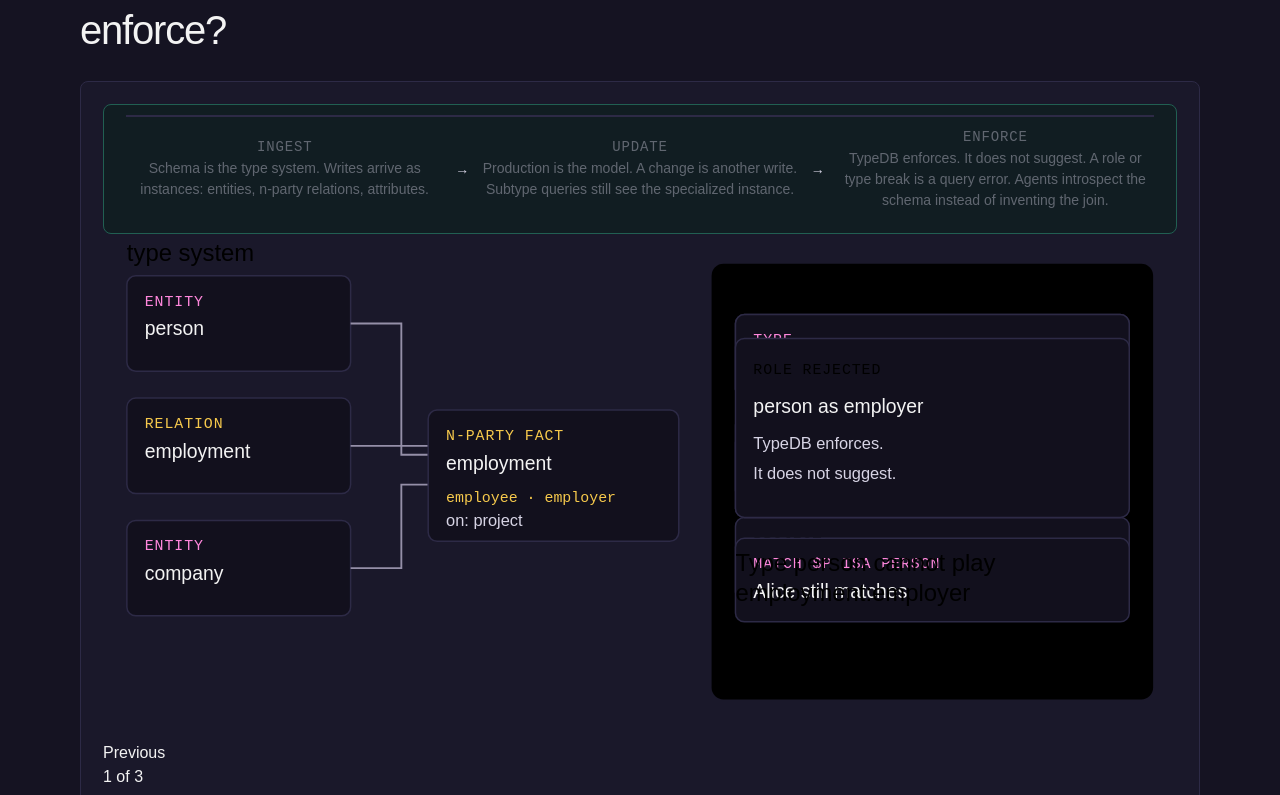
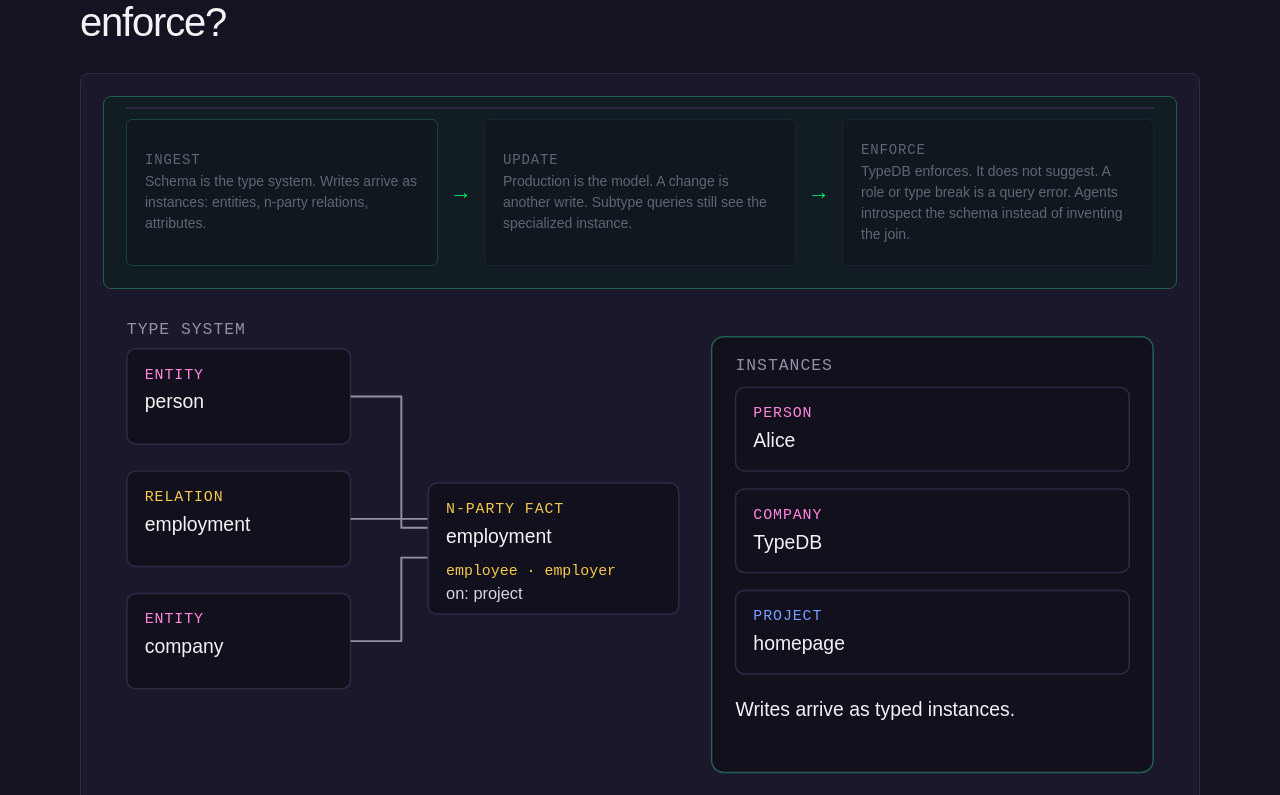
Before and after one commit to daniel-crowe/typedb-hp-v1-pr3-src, a Next.js app: page / in a window 1280 px wide. Shown: the part 2025-2820 px from the top of the page. Built offline with nearby package versions, Linux system fonts and the light colour scheme; a web font is replaced by a local one.

Commit message:
Slice C click-back Previous controls for 9b71604

```diff
--- a/app/globals.css
+++ b/app/globals.css
@@ -896,7 +896,7 @@
   display: flex;
   flex-wrap: wrap;
   gap: 8px;
-  margin: 36px 0 18px;
+  margin: 20px 0 18px;
 }
 
 .tablist button {
@@ -984,6 +984,7 @@
   align-items: start;
   padding: 22px 24px 22px 16px;
   border-bottom: 1px solid var(--raised);
+  cursor: pointer;
 }
 
 .stack-stage:last-of-type {
@@ -1109,7 +1110,7 @@
   font-weight: 500;
 }
 
-.domain-graphic span {
+.domain-graphic figcaption span {
   color: var(--mute);
   font-size: 14px;
 }
@@ -1148,20 +1149,27 @@
   background: var(--accent);
 }
 
-.lifecycle-band article {
+.lifecycle-step {
   position: relative;
   z-index: 1;
+  width: 100%;
+  margin: 0;
   padding: 20px 18px;
   border: 1px solid var(--raised);
   border-radius: 6px;
   background: #12101d;
+  color: inherit;
+  font: inherit;
+  text-align: left;
+  cursor: pointer;
 }
 
-.lifecycle-band article.is-on {
+.lifecycle-step.is-on,
+.lifecycle-step[aria-pressed="true"] {
   border-color: color-mix(in srgb, var(--accent) 50%, var(--raised));
 }
 
-.lifecycle-band.is-poster article,
+.lifecycle-band.is-poster .lifecycle-step,
 .lifecycle-band.is-poster .lifecycle-fill {
   opacity: 1;
 }
@@ -1209,6 +1217,111 @@
   font-weight: 500;
   letter-spacing: -0.04em;
   line-height: 1.12;
+}
+
+.suite-stage {
+  cursor: pointer;
+}
+
+.stack-stage:focus-visible,
+.suite-stage:focus-visible,
+.lifecycle-step:focus-visible {
+  outline: 2px solid var(--accent);
+  outline-offset: 2px;
+}
+
+.meaning-graphic {
+  display: block;
+  width: 100%;
+  height: auto;
+  margin-top: 18px;
+}
+
+.meaning-graphic [data-show] {
+  opacity: 0;
+}
+
+.meaning-graphic[data-meaning-phase="ingest"] [data-show="ingest"],
+.meaning-graphic[data-meaning-phase="update"] [data-show="update"],
+.meaning-graphic[data-meaning-phase="enforce"] [data-show="enforce"] {
+  opacity: 1;
+}
+
+.meaning-col-label {
+  fill: var(--mute-2);
+  font-family: var(--font-family-code);
+  font-size: 11px;
+  letter-spacing: 0.06em;
+  text-transform: uppercase;
+}
+
+.meaning-phase-frame {
+  fill: #12101d;
+  stroke: color-mix(in srgb, var(--accent) 28%, var(--raised));
+}
+
+.meaning-note {
+  fill: var(--ink);
+  font-size: 13px;
+}
+
+.meaning-fail-line {
+  fill: var(--danger);
+  font-family: var(--font-family-code);
+  font-size: 12px;
+}
+
+.meaning-fail rect {
+  stroke: var(--danger);
+}
+
+.meaning-subtype rect {
+  stroke: var(--accent);
+}
+
+.meaning-subtype-edge {
+  stroke: var(--accent);
+  stroke-width: 1.5;
+}
+
+.scrub-back {
+  display: flex;
+  align-items: center;
+  gap: 14px;
+  margin-top: 16px;
+}
+
+.scrub-back-btn {
+  min-height: 40px;
+  padding: 0 16px;
+  border: 1px solid var(--raised);
+  border-radius: 4px;
+  background: color-mix(in srgb, var(--accent) 10%, #12101d);
+  color: var(--ink);
+  font: inherit;
+  font-size: 14px;
+  font-weight: 500;
+  cursor: pointer;
+}
+
+.scrub-back-btn:hover:not(:disabled) {
+  border-color: color-mix(in srgb, var(--accent) 55%, var(--raised));
+}
+
+.scrub-back-btn:disabled {
+  opacity: 0.4;
+  cursor: not-allowed;
+}
+
+.scrub-back-btn:focus-visible {
+  outline: 2px solid var(--accent);
+  outline-offset: 2px;
+}
+
+.scrub-back-pos {
+  margin: 0;
+  color: var(--mute);
+  font-size: 13px;
 }
 
 .suite-board {
@@ -1352,6 +1465,10 @@
   fill: var(--entity);
 }
 
+.typed-node.attribute .typed-kind {
+  fill: var(--attribute);
+}
+
 .typed-node.relation .typed-kind,
 .typed-node.relation .typed-role {
   fill: var(--relation);
```
